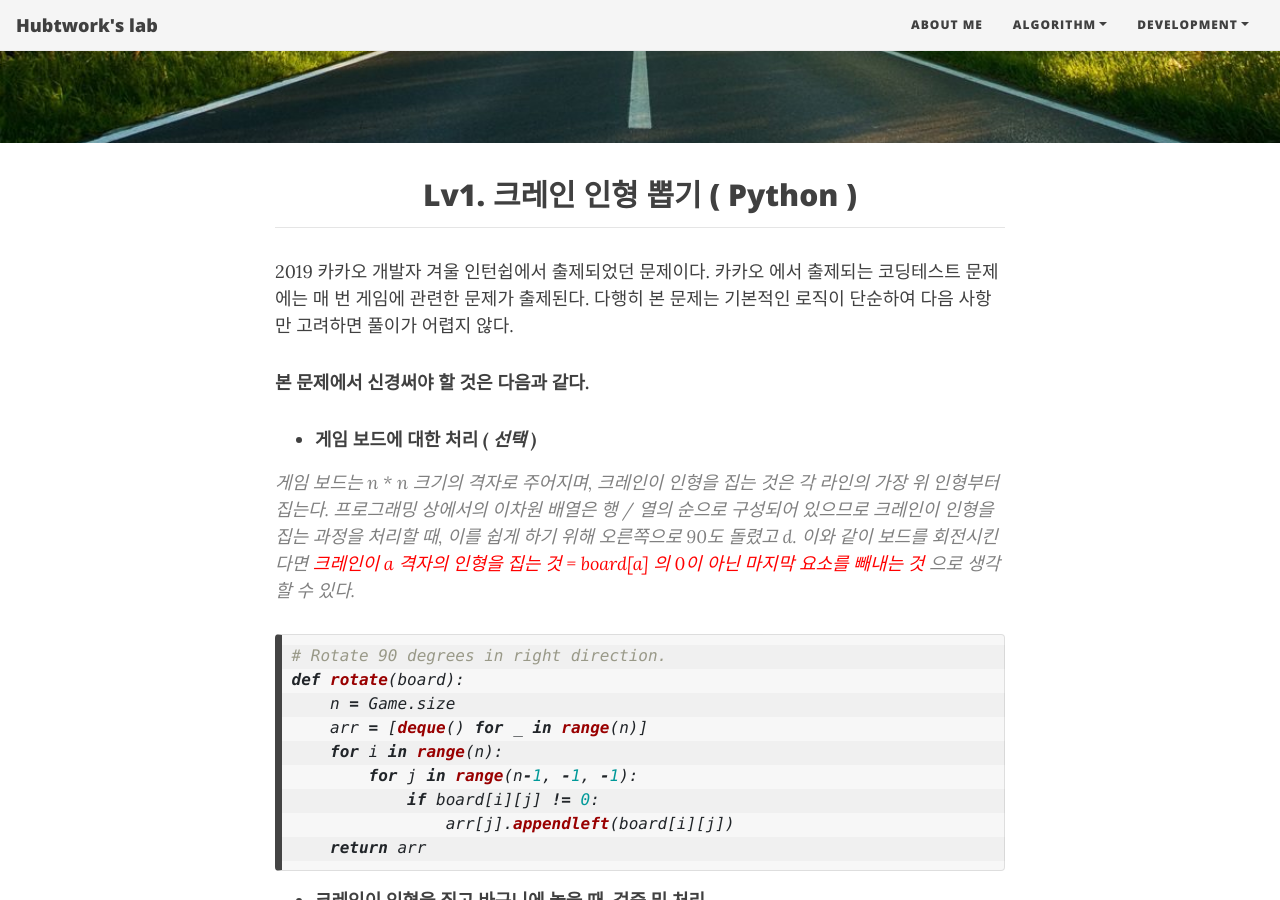
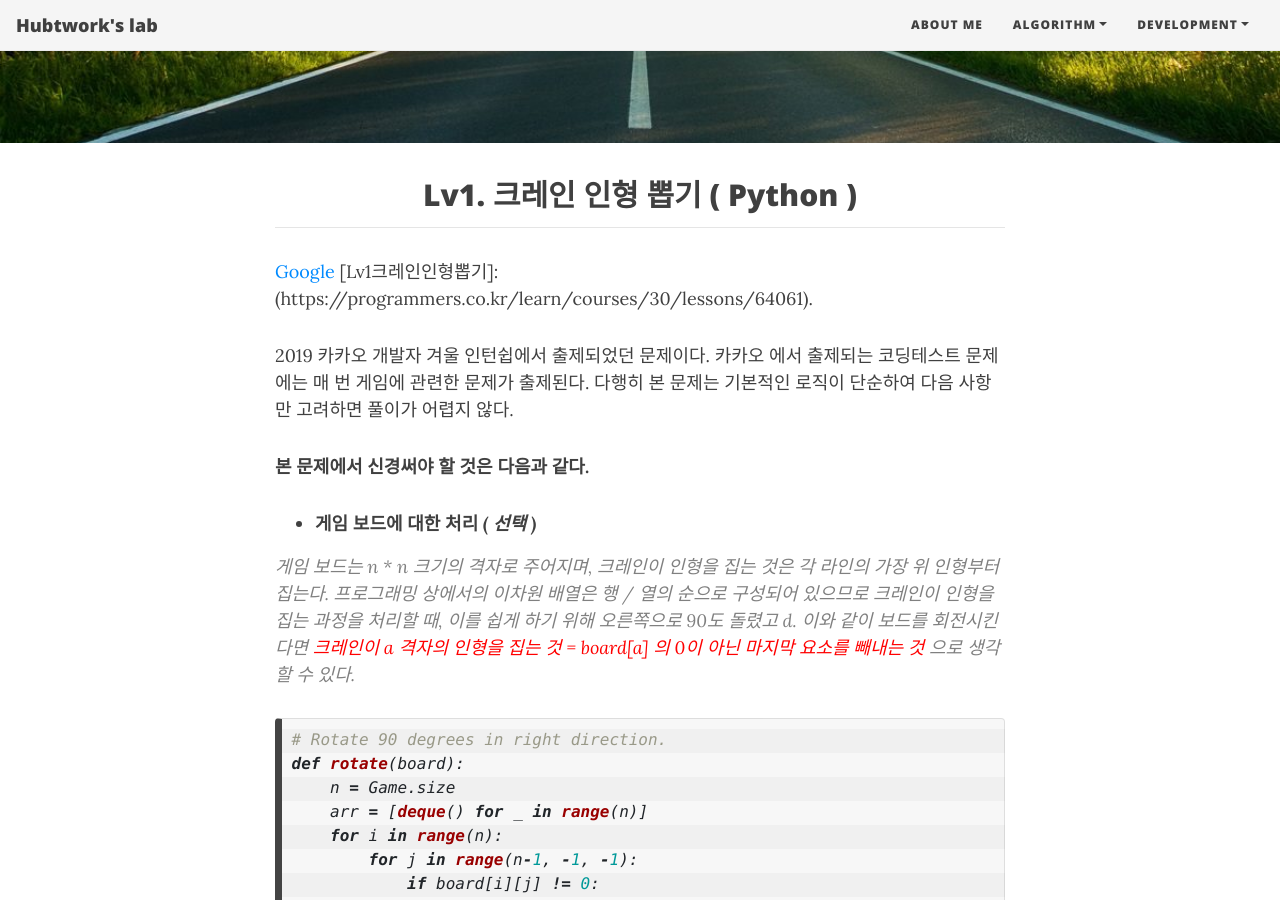
Before and after one commit to YoonhoRayLee/YoonhoRayLee.github.io, a Jekyll site: the page built from _posts/2020-07-28-Lv1-크레인-인형-뽑기.md, in a window 1280 px wide and 900 px high, scrolled down 445 px. Built offline with Jekyll 4.4.1, drawn with Linux system fonts in a browser that asks for light colours; nearby versions of some CDN libraries; comment, search, counter and statistics services are not loaded.

Commit message:
Update 2020-07-28-Lv1-크레인-인형-뽑기.md

```diff
--- a/_posts/2020-07-28-Lv1-크레인-인형-뽑기.md
+++ b/_posts/2020-07-28-Lv1-크레인-인형-뽑기.md
@@ -14,7 +14,7 @@ category: 프로그래머스
 </center>
 
 ------
-
+[Google](http://www.google.co.kr)
 [Lv1크레인인형뽑기]:(https://programmers.co.kr/learn/courses/30/lessons/64061).
 
  2019 카카오 개발자 겨울 인턴쉽에서 출제되었던 문제이다. 카카오 에서 출제되는 코딩테스트 문제에는 매 번 게임에 관련한 문제가 출제된다. 다행히 본 문제는 기본적인 로직이 단순하여 다음 사항만 고려하면 풀이가 어렵지 않다.
```
